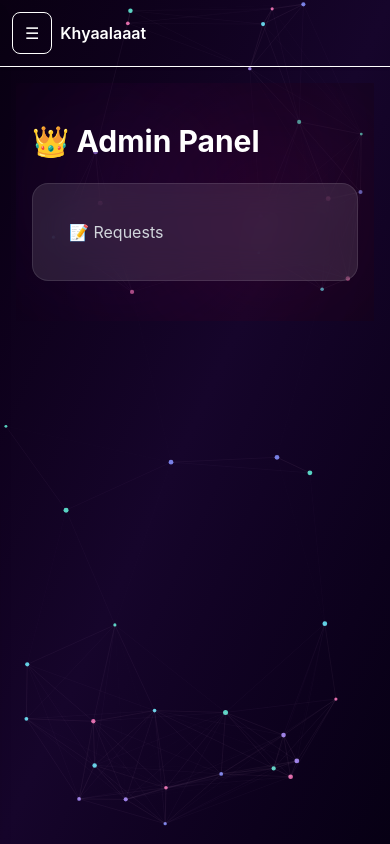
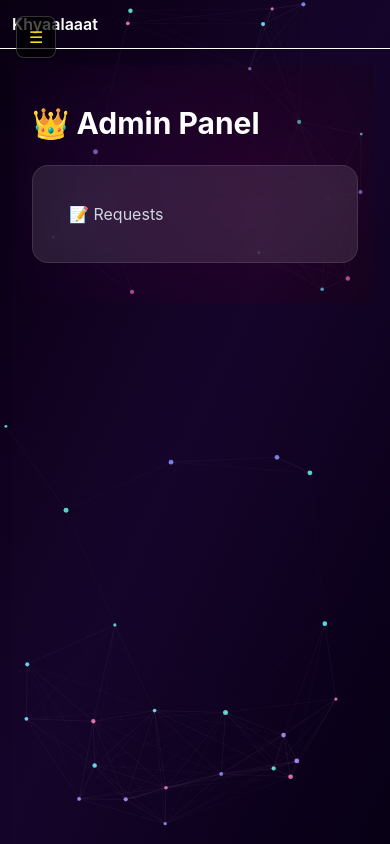
Before and after one commit to Rivarora/khyaalaaat_, a React (Vite) app in the folder blog-frontend/: page /#/admin in a window 390 px wide. Built offline with nearby package versions, Linux system fonts and the light colour scheme; no server answers; sample sign-in values are in the browser's storage.

Commit message:
mobile responsive

```diff
--- a/blog-frontend/src/components/Layout.tsx
+++ b/blog-frontend/src/components/Layout.tsx
@@ -27,8 +27,23 @@ const Layout = ({ children }: Props) => {
         <Sidebar isOpen={isSidebarOpen} onClose={() => setIsSidebarOpen(false)} />
 
         <div className="flex min-h-screen min-w-0 flex-1 flex-col">
+          {!isSidebarOpen && (
+            <button
+              type="button"
+              onClick={() => setIsSidebarOpen(true)}
+              className={`fixed left-4 top-4 z-40 md:hidden rounded-lg border px-3 py-2 shadow-sm ${
+                isLight
+                  ? "bg-white/90 border-pink-200 text-fuchsia-700"
+                  : "bg-black/70 border-white/20 text-yellow-300"
+              }`}
+              aria-label="Toggle menu"
+            >
+              ☰
+            </button>
+          )}
+
           <div className="sticky top-0 z-20 md:hidden">
-            <Navbar onToggleSidebar={() => setIsSidebarOpen((prev) => !prev)} />
+            <Navbar onToggleSidebar={() => setIsSidebarOpen((prev) => !prev)} showMenuButton={false} />
           </div>
 
           <main className="px-4 py-4 md:px-8 md:py-8 flex-1 min-w-0 overflow-x-hidden">
--- a/blog-frontend/src/components/Navbar.tsx
+++ b/blog-frontend/src/components/Navbar.tsx
@@ -6,9 +6,10 @@ import { getDecodedToken } from "../utils/auth";
 
 interface Props {
   onToggleSidebar?: () => void;
+  showMenuButton?: boolean;
 }
 
-const Navbar: FC<Props> = ({ onToggleSidebar }) => {
+const Navbar: FC<Props> = ({ onToggleSidebar, showMenuButton = true }) => {
   const { isAuthenticated, logout } = useAuth();
   const { theme, toggleTheme } = useTheme();
   const decoded = getDecodedToken();
@@ -17,6 +18,7 @@ const Navbar: FC<Props> = ({ onToggleSidebar }) => {
   return (
     <header className="w-full flex items-center justify-between gap-2 sm:gap-4 px-3 sm:px-4 md:px-6 py-3 border-b md:border-b-0 md:border-l shadow-sm bg-transparent min-w-0">
       <div className="flex items-center gap-2 sm:gap-3 min-w-0">
+        {showMenuButton && (
           <button
             onClick={onToggleSidebar}
             className="md:hidden flex-shrink-0 px-3 py-2 rounded-lg border hover:bg-white/5"
@@ -24,6 +26,7 @@ const Navbar: FC<Props> = ({ onToggleSidebar }) => {
           >
             ☰
           </button>
+        )}
 
         <h1 className="text-base sm:text-lg font-semibold text-center md:text-left truncate min-w-0">
           Khyaalaaat
```
Lines whose indentation alone changed are shown as unchanged.
